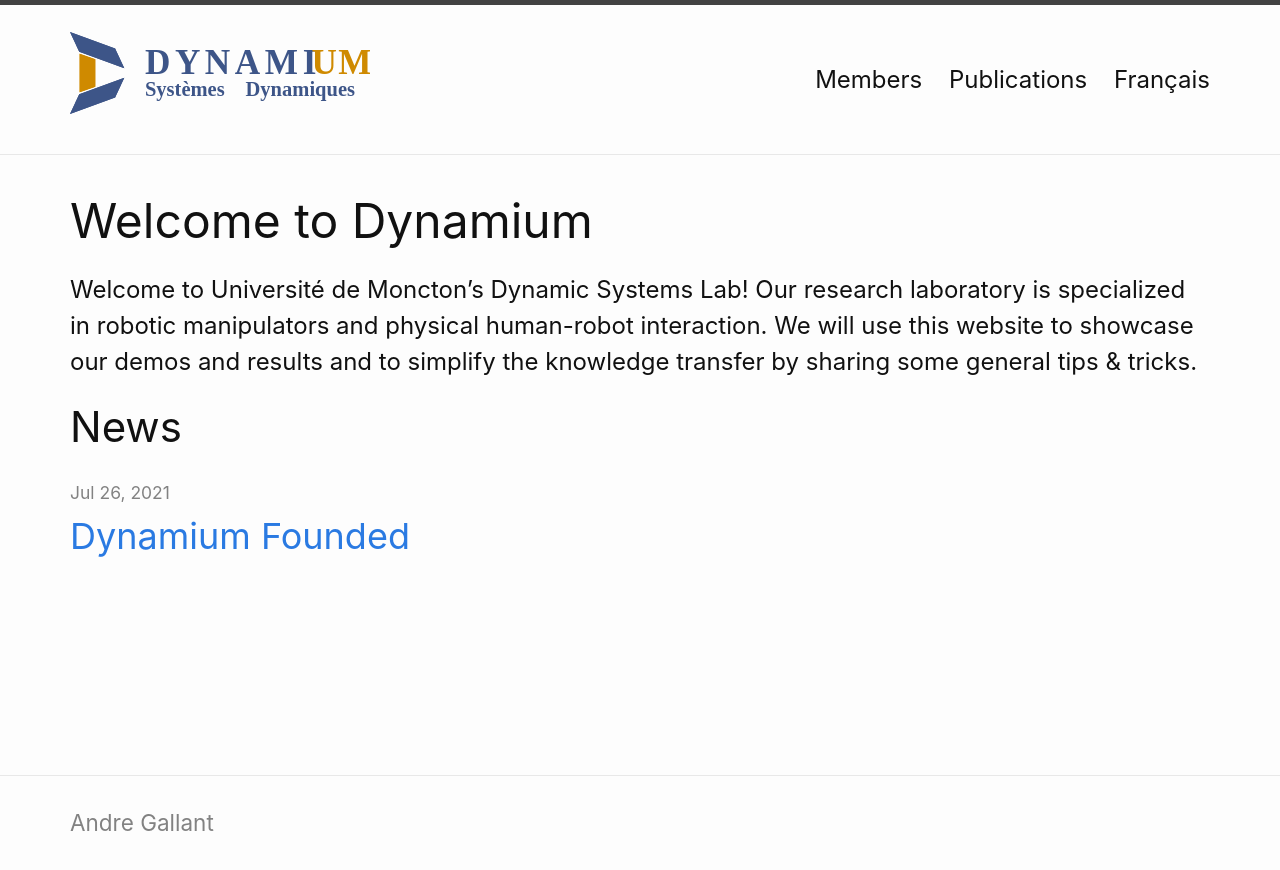
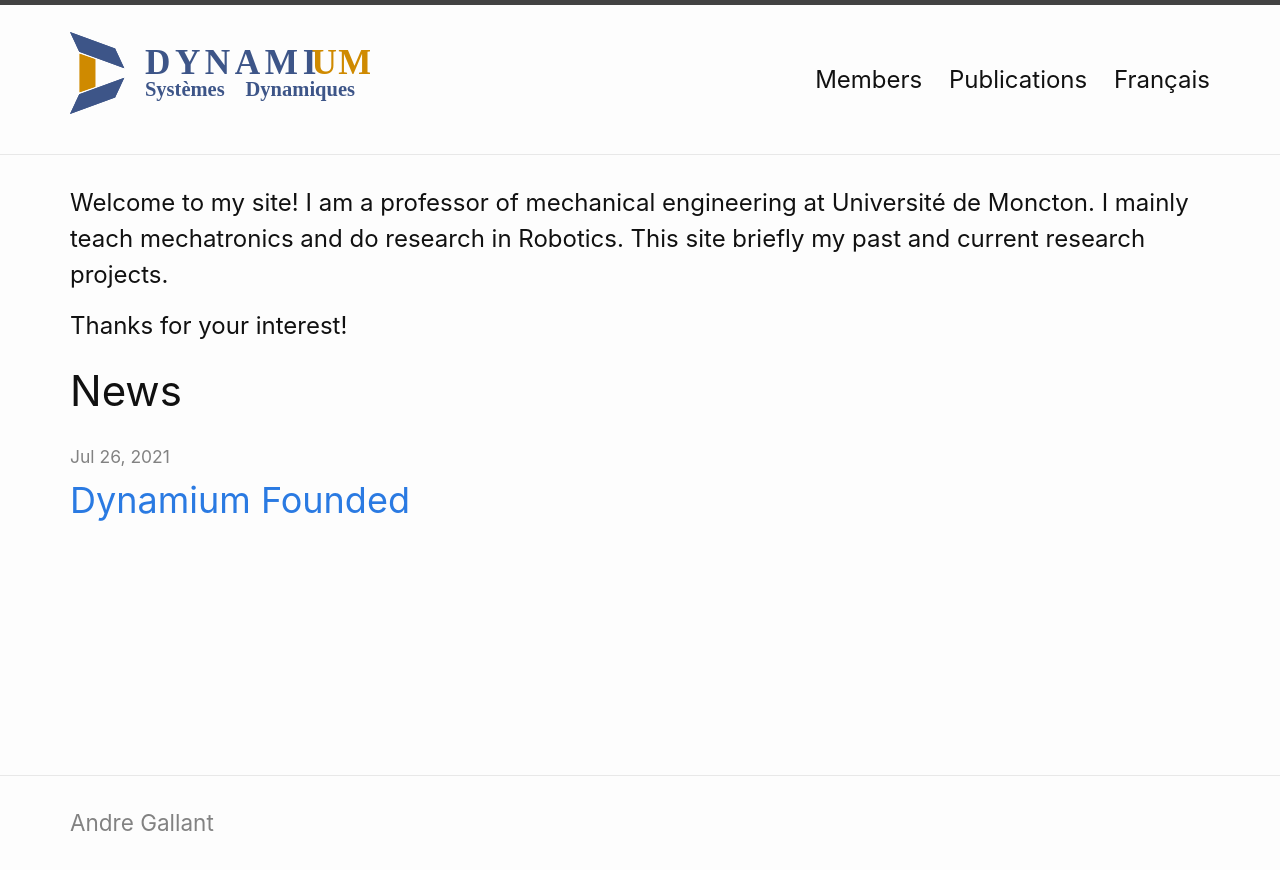
Before and after one commit to gallantandre/gallantandre.github.io, a Jekyll site: the page built from index.md, in a window 1280 px wide. Shown: the top 870 px of the page. Built offline with Jekyll 4.4.1, drawn with Linux system fonts in a browser that asks for light colours.

Commit message:
Update index.md

```diff
--- a/index.md
+++ b/index.md
@@ -1,7 +1,8 @@
 ---
-title: Welcome to Dynamium
 lang: en
 layout: home
 ---
 
-Welcome to Université de Moncton's Dynamic Systems Lab! Our research laboratory is specialized in robotic manipulators and physical human-robot interaction. We will use this website to showcase our demos and results and to simplify the knowledge transfer by sharing some general tips & tricks.
+Welcome to my site! I am a professor of mechanical engineering at Université de Moncton. I mainly teach mechatronics and do research in Robotics. This site briefly my past and current research projects.
+
+Thanks for your interest!
```
